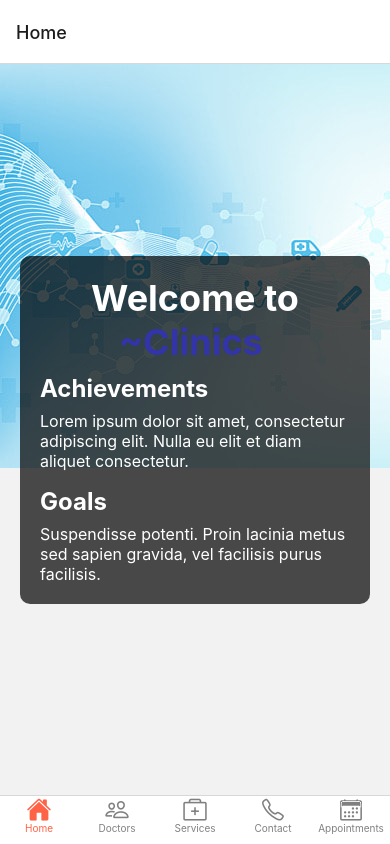
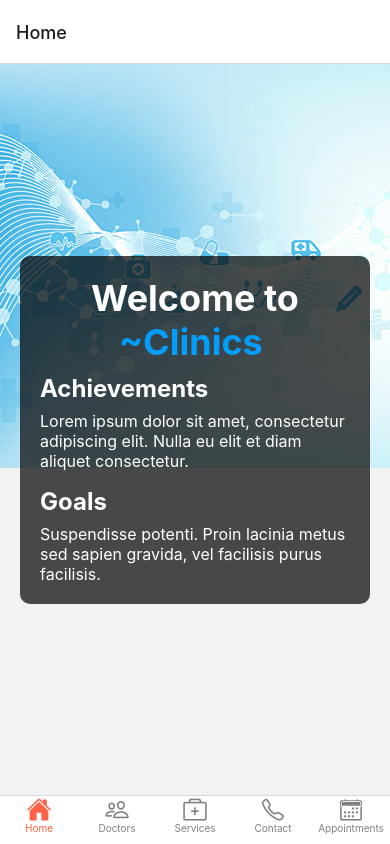
Before and after one commit to dcit202IntroToReactNative/Group_14_Mini-Project, a React Native app: screen / in a window 390 px wide. Built offline with nearby package versions, Linux system fonts and the light colour scheme.

Commit message:
modified: HomeScreen

```diff
--- a/navigation/screens/HomeScreen.js
+++ b/navigation/screens/HomeScreen.js
@@ -10,7 +10,10 @@ const HomeScreen = () => {
                 resizeMode='cover'
             >
                 <View style={styles.contentContainer}>
-                    <Text style={styles.hospitalName}>Welcome to <Text style={styles.headColor}>~Clinics</Text> </Text>
+                    <Text style={styles.hospitalName}>
+                        Welcome to{' '}
+                        <Text style={styles.headColor}>~Clinics</Text>{' '}
+                    </Text>
                     <Text style={styles.achievementTitle}>Achievements</Text>
                     <Text style={styles.achievementText}>
                         Lorem ipsum dolor sit amet, consectetur adipiscing elit.
@@ -28,8 +31,8 @@ const HomeScreen = () => {
 };
 
 const styles = StyleSheet.create({
-    headColor:{
-        color: '#3234a8'
+    headColor: {
+        color: '#039dfc',
     },
     container: {
         flex: 1,
```
